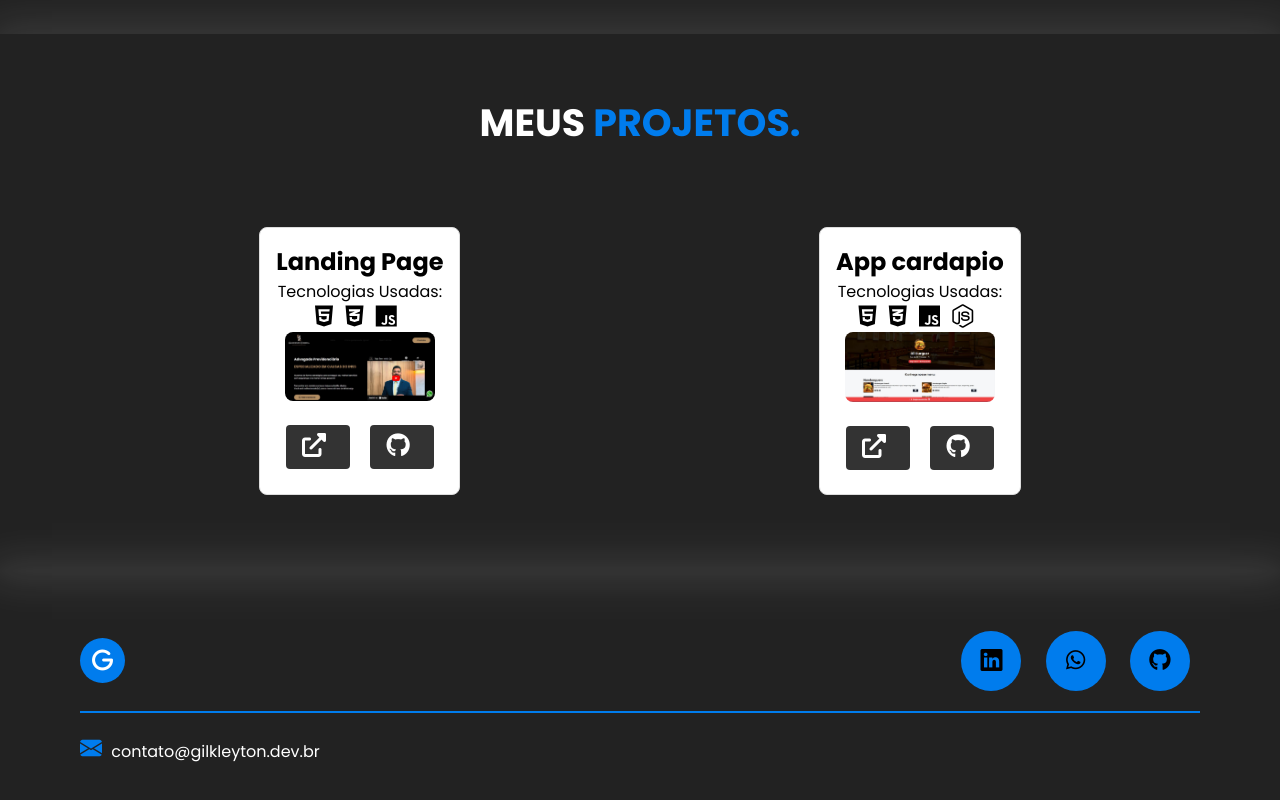
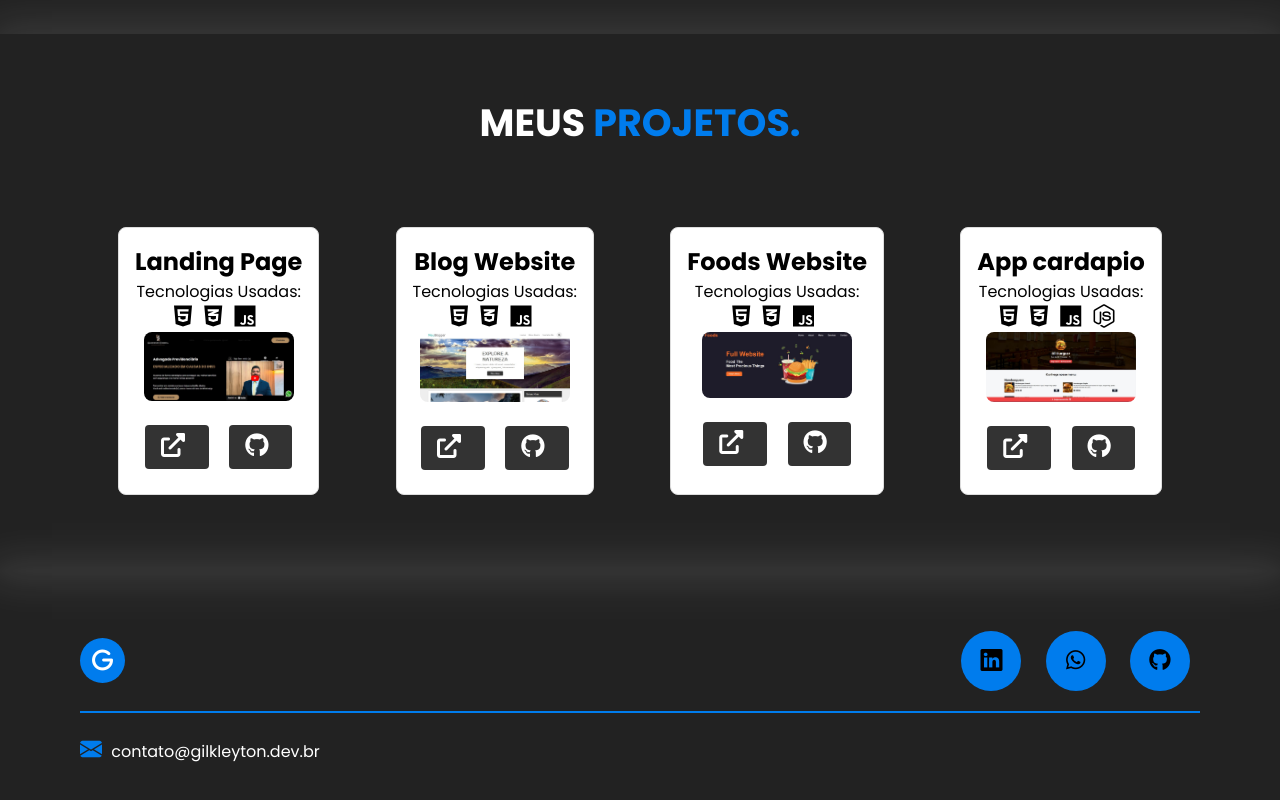
Before and after one commit to GilkleytonSI/Personal-portfolio, a plain HTML site: page index.html in a window 1280 px wide. Shown: the part 1995-2795 px from the top of the page. Drawn offline with nearby package versions, Linux system fonts and the light colour scheme.

Commit message:
adcionei projetos

```diff
--- a/index.html
+++ b/index.html
@@ -200,13 +200,41 @@
                             </a>
                         </div>
                         <div class="projeto">
+                            <h2>Blog Website</h2>
+                            <p>Tecnologias Usadas: </p>
+                            <i class="fab fa-html5"></i>
+                            <i class="fab fa-css3-alt"></i>
+                            <i class="fab fa-js"></i>
+                            <img src="images/projetos/projeto-blog.JPG" alt="Imagem do Projeto 2" class="projeto-img">
+                            <a href="https://blog-website.bohr.io/" class="btn" target="_blank">
+                                <i class="fas fa-external-link-alt"></i>
+                            </a>
+                            <a href="https://github.com/GilkleytonSI/blog-website" class="btn" target="_blank">
+                                <i class="fab fa-github"></i>
+                            </a>
+                        </div>
+                        <div class="projeto">
+                            <h2>Foods Website</h2>
+                            <p>Tecnologias Usadas: </p>
+                            <i class="fab fa-html5"></i>
+                            <i class="fab fa-css3-alt"></i>
+                            <i class="fab fa-js"></i>
+                            <img src="images/projetos/projeto-foods.JPG" alt="Imagem do Projeto 3" class="projeto-img">
+                            <a href="https://foods-website.bohr.io/" class="btn" target="_blank">
+                                <i class="fas fa-external-link-alt"></i>
+                            </a>
+                            <a href="https://github.com/GilkleytonSI/Foods-website-responsive" class="btn" target="_blank">
+                                <i class="fab fa-github"></i>
+                            </a>
+                        </div>
+                        <div class="projeto">
                             <h2>App cardapio</h2>
                             <p>Tecnologias Usadas: </p>
                             <i class="fab fa-html5"></i>
                             <i class="fab fa-css3-alt"></i>
                             <i class="fab fa-js"></i>
                             <i class="fa-brands fa-node-js"></i>
-                        <img src="images/projetos/projeto-cardapio.JPG" alt="Imagem do Projeto 2" class="projeto-img">
+                            <img src="images/projetos/projeto-cardapio.JPG" alt="Imagem do Projeto 4" class="projeto-img">
                             <a href="https://app-cardapio.vercel.app/" class="btn" target="_blank">
                                 <i class="fas fa-external-link-alt"></i>
                             </a>
```
Also changed, not shown: images/projetos/projeto-blog.JPG (added), images/projetos/projeto-foods.JPG (added). Lines whose indentation alone changed are shown as unchanged.
